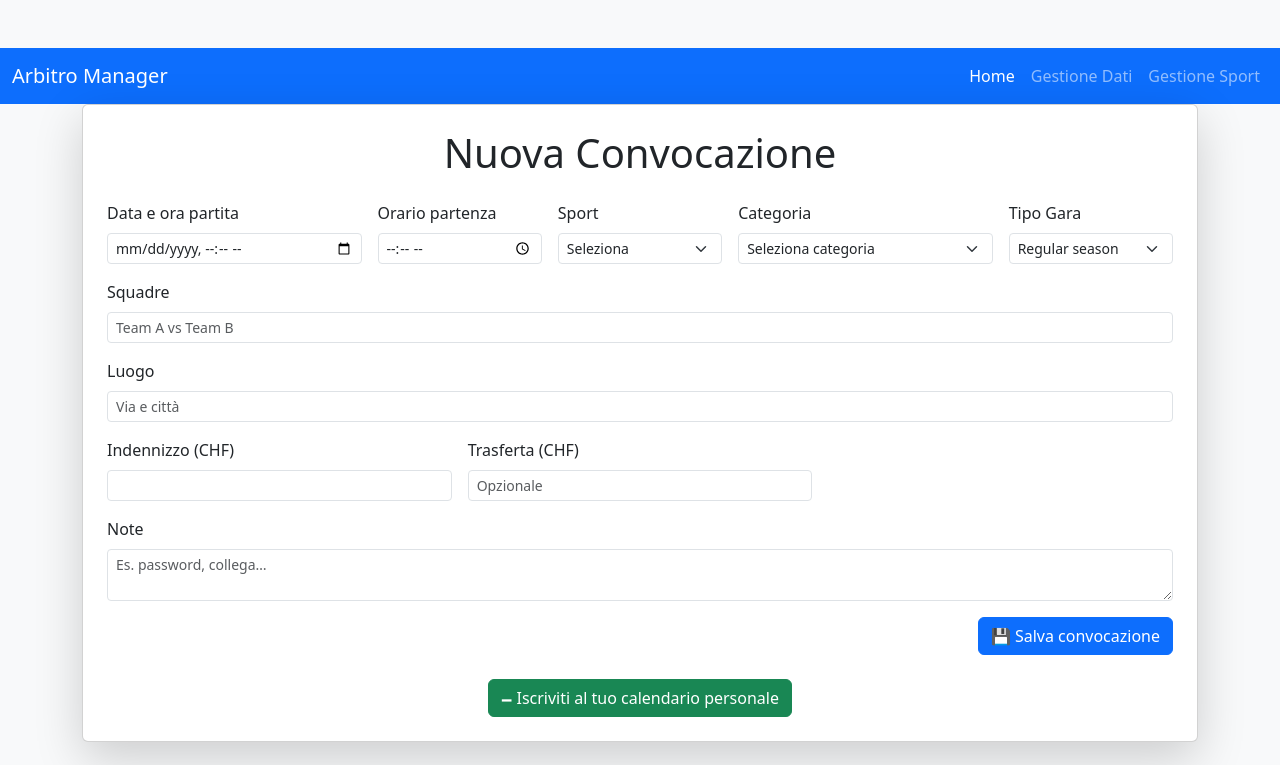
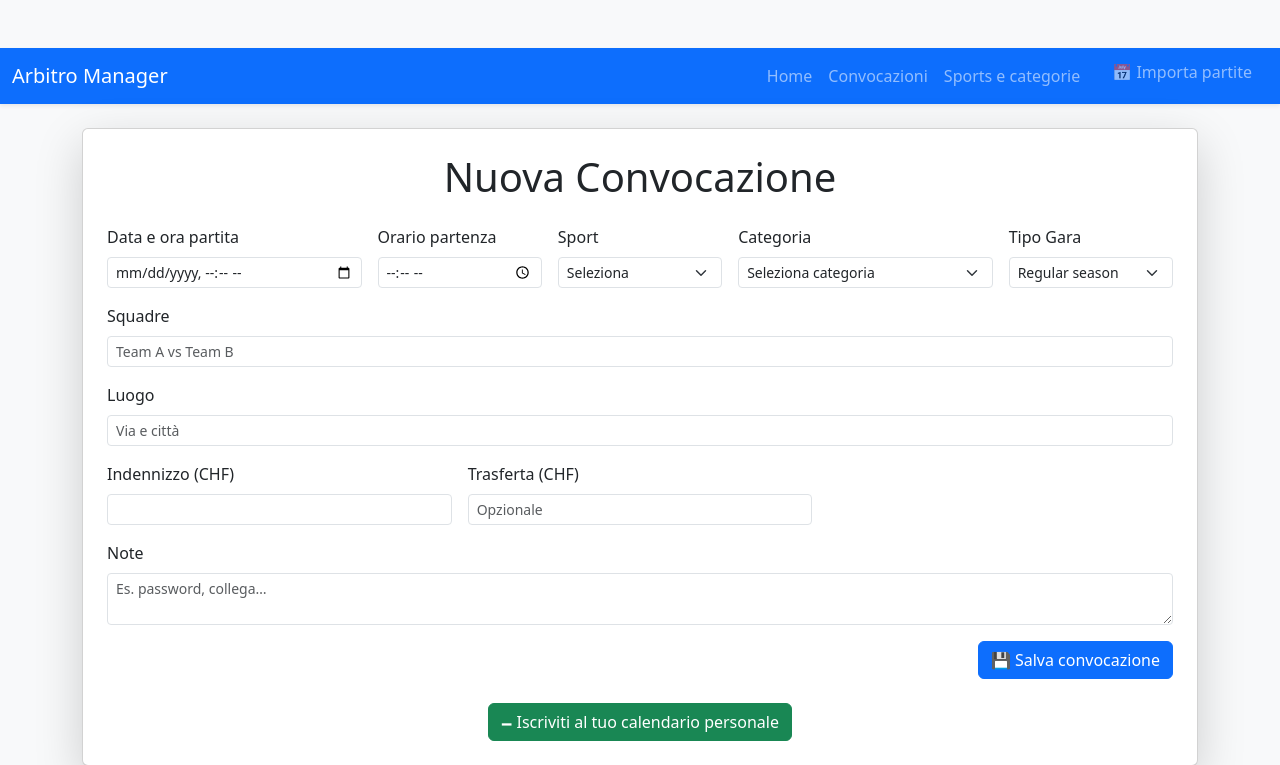
Before and after one commit to miich65/Gestione-convocazioni, a FastAPI app: page / in a window 1280 px wide. Shown: the top 765 px of the page. Run offline with FastAPI, Linux system fonts and the light colour scheme; data comes from the database, SQL or seed files in the repository.

Commit message:
centralizzato il nav

```diff
--- a/app/templates/form.html
+++ b/app/templates/form.html
@@ -7,18 +7,8 @@
     <script src="https://cdn.jsdelivr.net/npm/bootstrap@5.3.2/dist/js/bootstrap.bundle.min.js"></script>
 </head>
 <body class="bg-light py-5">
-    <nav class="navbar navbar-expand-lg navbar-dark bg-primary">
-        <div class="container-fluid">
-            <a class="navbar-brand" href="/">Arbitro Manager</a>
-            <div class="collapse navbar-collapse">
-                <ul class="navbar-nav ms-auto">
-                    <li class="nav-item"><a class="nav-link active" href="/">Home</a></li>
-                    <li class="nav-item"><a class="nav-link" href="/convocazioni">Gestione Dati</a></li>
-                    <li class="nav-item"><a class="nav-link" href="/gestione-sport">Gestione Sport</a></li>
-                </ul>
-            </div>
-        </div>
-    </nav>
+    {% include 'partials/navbar.html' %}
+
     <div class="container">
     <div class="card shadow-lg p-4">
         <h1 class="mb-4 text-center">Nuova Convocazione</h1>
--- /dev/null
+++ b/app/templates/partials/navbar.html
@@ -0,0 +1,20 @@
+<nav class="navbar navbar-expand-lg navbar-dark bg-primary shadow-sm mb-4">
+    <div class="container-fluid">
+      <a class="navbar-brand" href="/">Arbitro Manager</a>
+      <button class="navbar-toggler" type="button" data-bs-toggle="collapse" data-bs-target="#navbarSupportedContent">
+        <span class="navbar-toggler-icon"></span>
+      </button>
+      <div class="collapse navbar-collapse" id="navbarSupportedContent">
+        <ul class="navbar-nav ms-auto mb-2 mb-lg-0">
+          <li class="nav-item"><a class="nav-link" href="/">Home</a></li>
+          <li class="nav-item"><a class="nav-link" href="/convocazioni">Convocazioni</a></li>
+          <li class="nav-item"><a class="nav-link" href="/gestione-sport">Sports e categorie</a></li>
+          <li class="nav-item">
+            <a class="nav-link btn btn-outline-light ms-2 px-3 py-1" style="border-radius: 20px;" href="webcal://ref.mferreira.ch/calendario.ics" target="_blank">
+              📅 Importa partite
+            </a>
+          </li>
+        </ul>
+      </div>
+    </div>
+  </nav>
```
Also changed, not shown: app/templates/convocazioni.html (+1 -12 lines), app/templates/gestione-sport.html (+1 -12 lines).
